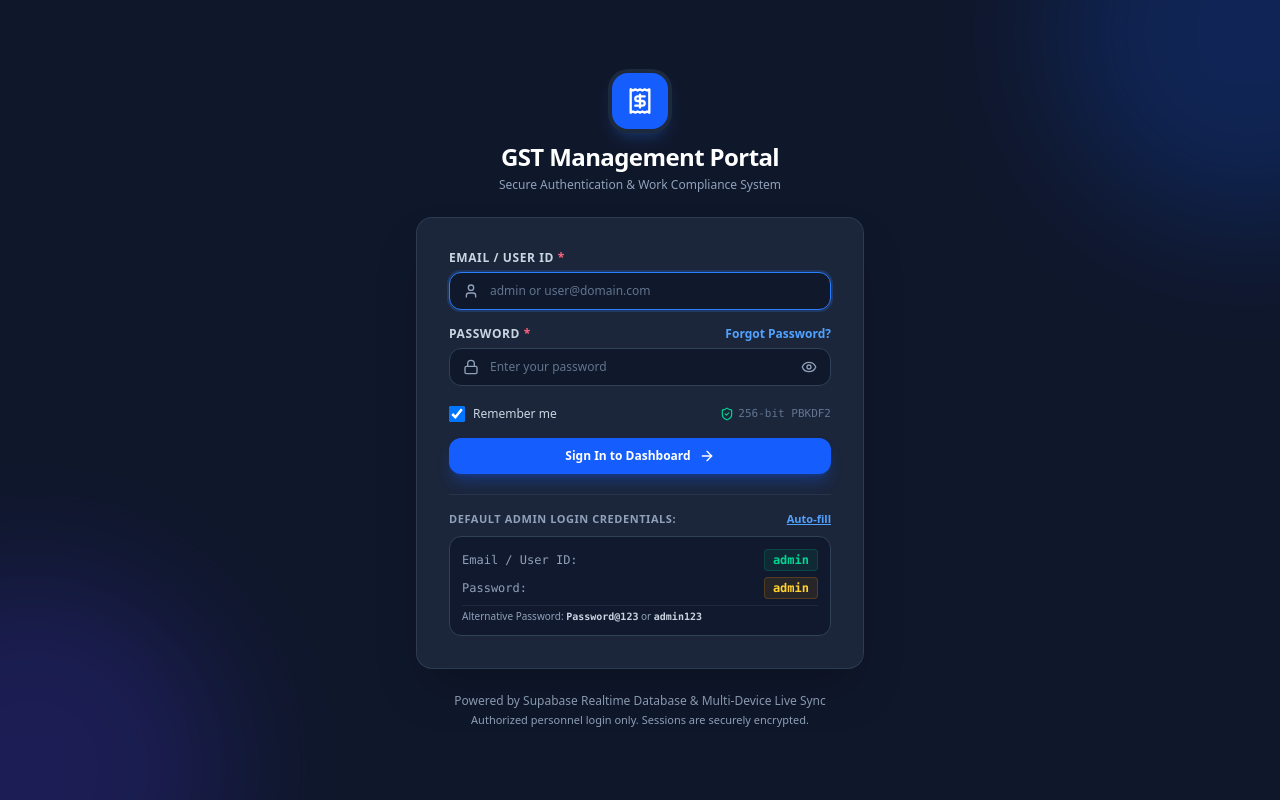
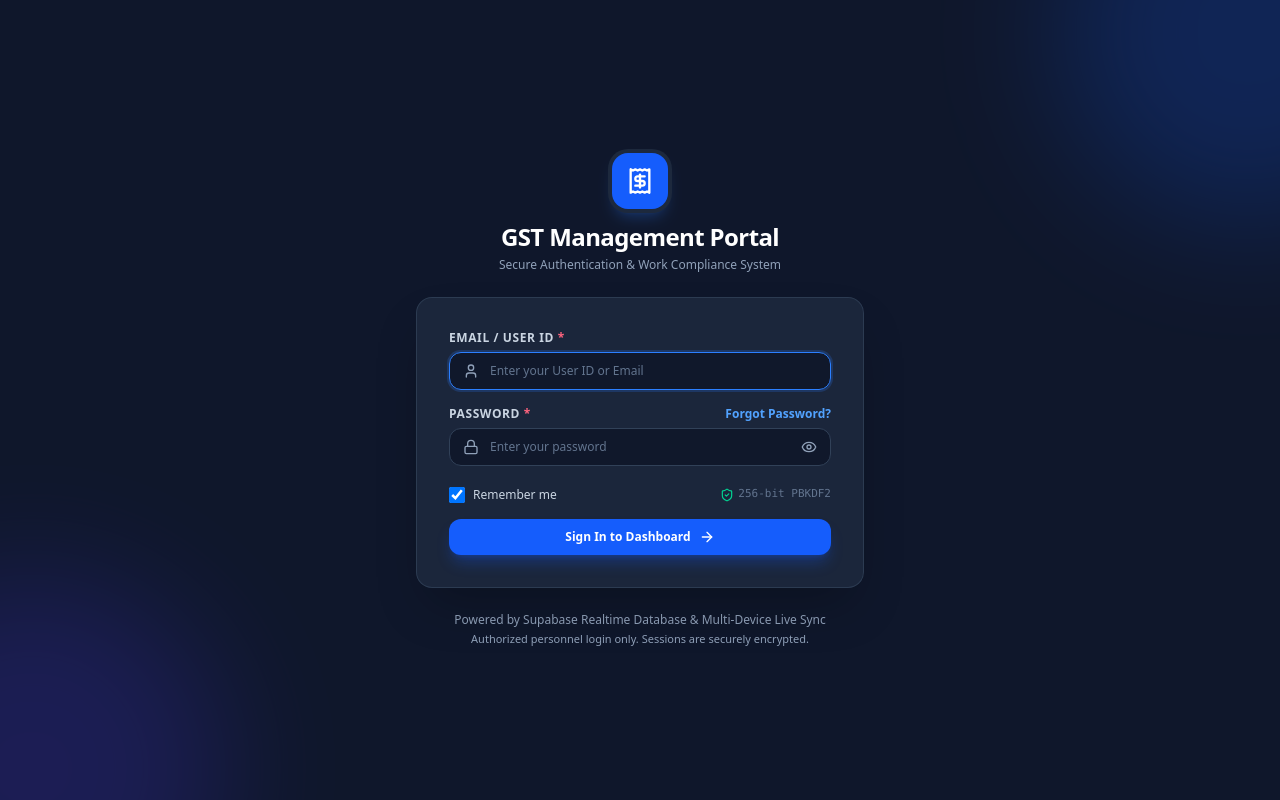
Before and after one commit to businessgarhwa1-design/consultent, a React (Vite) app: page / in a window 1280 px wide. Built offline with nearby package versions, Linux system fonts and the light colour scheme; no server answers; the database is empty.

Commit message:
feat(auth): remove admin credentials helper from login
Refactor the login page to improve security by removing the auto-fill helper for admin credentials and updating the identifier placeholder text.

```diff
--- a/src/components/LoginPage.tsx
+++ b/src/components/LoginPage.tsx
@@ -163,7 +163,7 @@ export const LoginPage: React.FC<LoginPageProps> = ({ onLoginSuccess }) => {
                   type="text"
                   value={identifier}
                   onChange={(e) => setIdentifier(e.target.value)}
-                  placeholder="admin or user@domain.com"
+                  placeholder="Enter your User ID or Email"
                   required
                   autoFocus
                   className="w-full bg-slate-900/90 border border-slate-700 rounded-xl pl-10 pr-4 py-2.5 text-xs text-white placeholder-slate-500 focus:outline-hidden focus:border-blue-500 focus:ring-2 focus:ring-blue-500/20 transition-all font-medium"
@@ -257,40 +257,6 @@ export const LoginPage: React.FC<LoginPageProps> = ({ onLoginSuccess }) => {
               )}
             </button>
           </form>
-
-          {/* Quick Admin Credentials Helper */}
-          <div className="mt-5 pt-4 border-t border-slate-700/60">
-            <div className="flex items-center justify-between mb-2">
-              <span className="text-[11px] font-bold uppercase tracking-wider text-slate-400">
-                Default Admin Login Credentials:
-              </span>
-              <button
-                type="button"
-                id="auto-fill-admin-btn"
-                onClick={() => {
-                  setIdentifier('admin');
-                  setPassword('admin');
-                  setErrorMessage('');
-                }}
-                className="text-[11px] font-semibold text-blue-400 hover:text-blue-300 underline cursor-pointer"
-              >
-                Auto-fill
-              </button>
-            </div>
-            <div className="bg-slate-900/80 rounded-xl p-3 border border-slate-700 text-xs font-mono space-y-1.5 text-slate-300">
-              <div className="flex items-center justify-between">
-                <span className="text-slate-400">Email / User ID:</span>
-                <span className="text-emerald-400 font-bold bg-emerald-500/10 px-2 py-0.5 rounded border border-emerald-500/20">admin</span>
-              </div>
-              <div className="flex items-center justify-between">
-                <span className="text-slate-400">Password:</span>
-                <span className="text-amber-300 font-bold bg-amber-500/10 px-2 py-0.5 rounded border border-amber-500/20">admin</span>
-              </div>
-              <div className="text-[10px] text-slate-400 font-sans pt-1 border-t border-slate-800">
-                Alternative Password: <code className="text-slate-300 font-bold">Password@123</code> or <code className="text-slate-300 font-bold">admin123</code>
-              </div>
-            </div>
-          </div>
         </div>
 
         {/* Footer info */}
```
